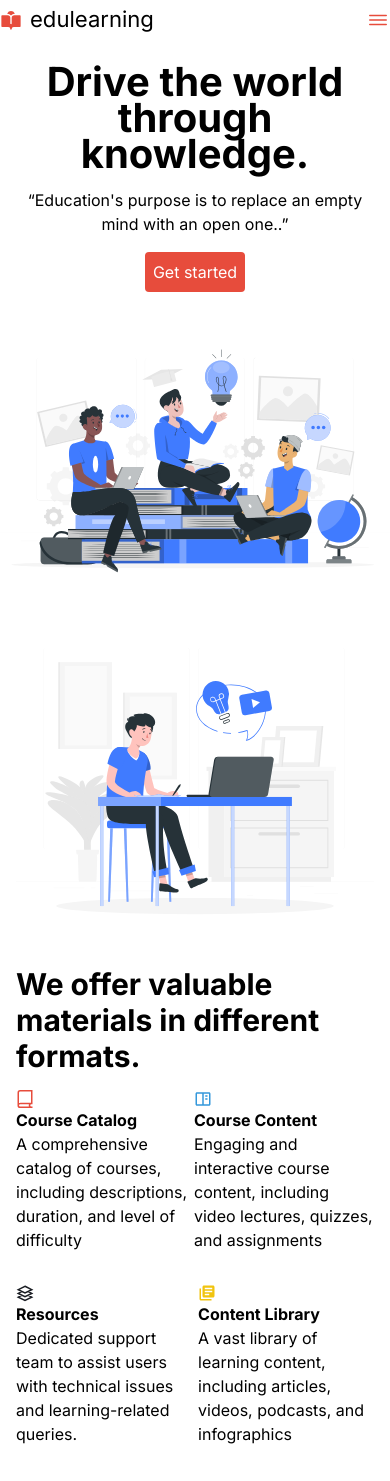
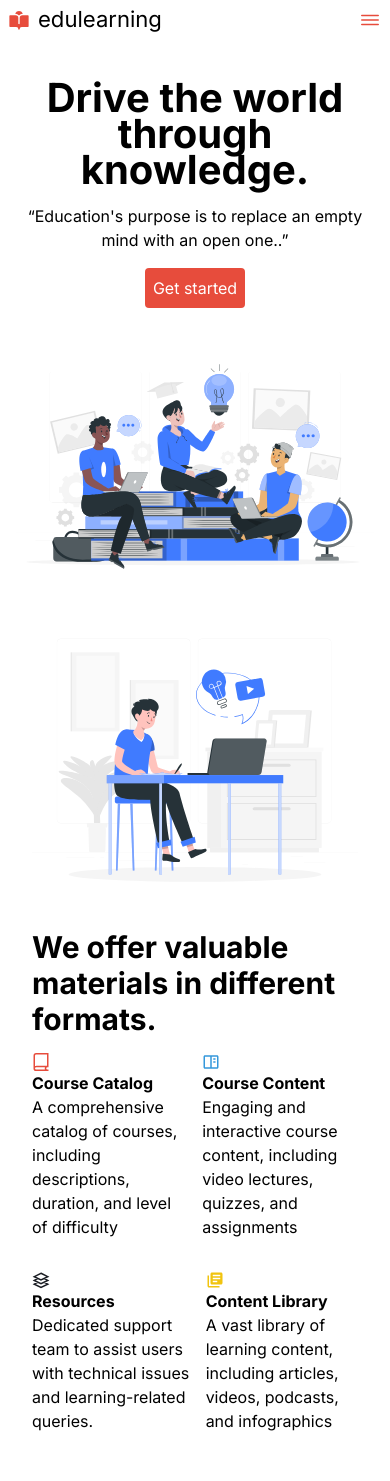
Before and after one commit to motuncoded/edulearning, a Next.js app: page / in a window 390 px wide. Built offline with nearby package versions, Linux system fonts and the light colour scheme.

Commit message:
made the offer section responsive
In this change, I made the offer section responsive

```diff
--- a/src/app/components/navigation/navbar/page.tsx
+++ b/src/app/components/navigation/navbar/page.tsx
@@ -50,7 +50,7 @@ export default function Navbar() {
     setMenu((prevMenu) => !prevMenu);
   };
   return (
-    <div className="flex justify-between ">
+    <div className="flex justify-between max-sm:px-2 ">
       <Logo />
       <div className="hidden sm:flex justify-center items-center">
         <NavList />
--- a/src/app/offer.tsx
+++ b/src/app/offer.tsx
@@ -8,15 +8,15 @@ import { MdLibraryBooks } from "react-icons/md";
 
 export default function offer() {
   return (
-    <section className="flex justify-between items-center max-sm:flex-col p-4">
+    <section className="flex justify-between items-center max-sm:flex-col p-4 max-md:flex-col">
       <Image src="/study.svg" width={500} height={500} alt="studying" />
-      <div>
+      <div className="max-md:flex flex-col">
         <h4 className="text-3xl font-bold">
           We offer valuable materials in different formats.
         </h4>
         <div className="flex flex-col ">
           <div className="flex ">
-            <div className="py-4">
+            <div className="py-4 pr-4">
               <GrCatalogOption
                 size="18"
                 className="text-[var(--accent-color)] "
@@ -40,7 +40,7 @@ export default function offer() {
             </div>
           </div>
           <div className="flex">
-            <div className="py-4">
+            <div className="py-4  pr-4">
               <GrResources size="18" className="text-[var(--active-color)]" />
               <h5 className="font-bold"> Resources</h5>
               <h6>
--- a/src/app/page.tsx
+++ b/src/app/page.tsx
@@ -16,7 +16,7 @@ export default function Home() {
   }, [currentIndex]);
 
   return (
-    <div>
+    <div className="max-sm:p-4">
       <div className="flex justify-center items-center flex-col pt-6">
         <h2 className="text-[3rem]  font-bold max-sm:text-[2.5rem]	text-center max-sm:leading-9	">
           Drive the world through knowledge.
```
